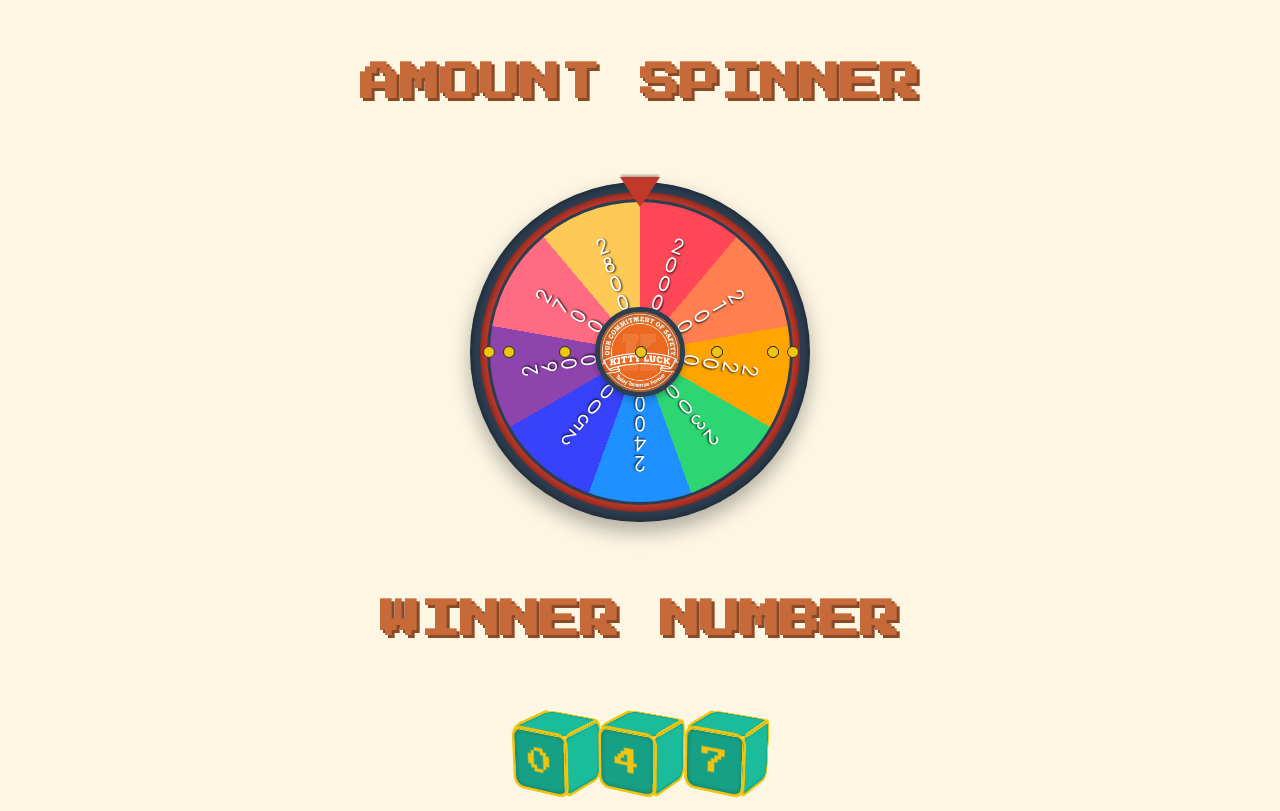
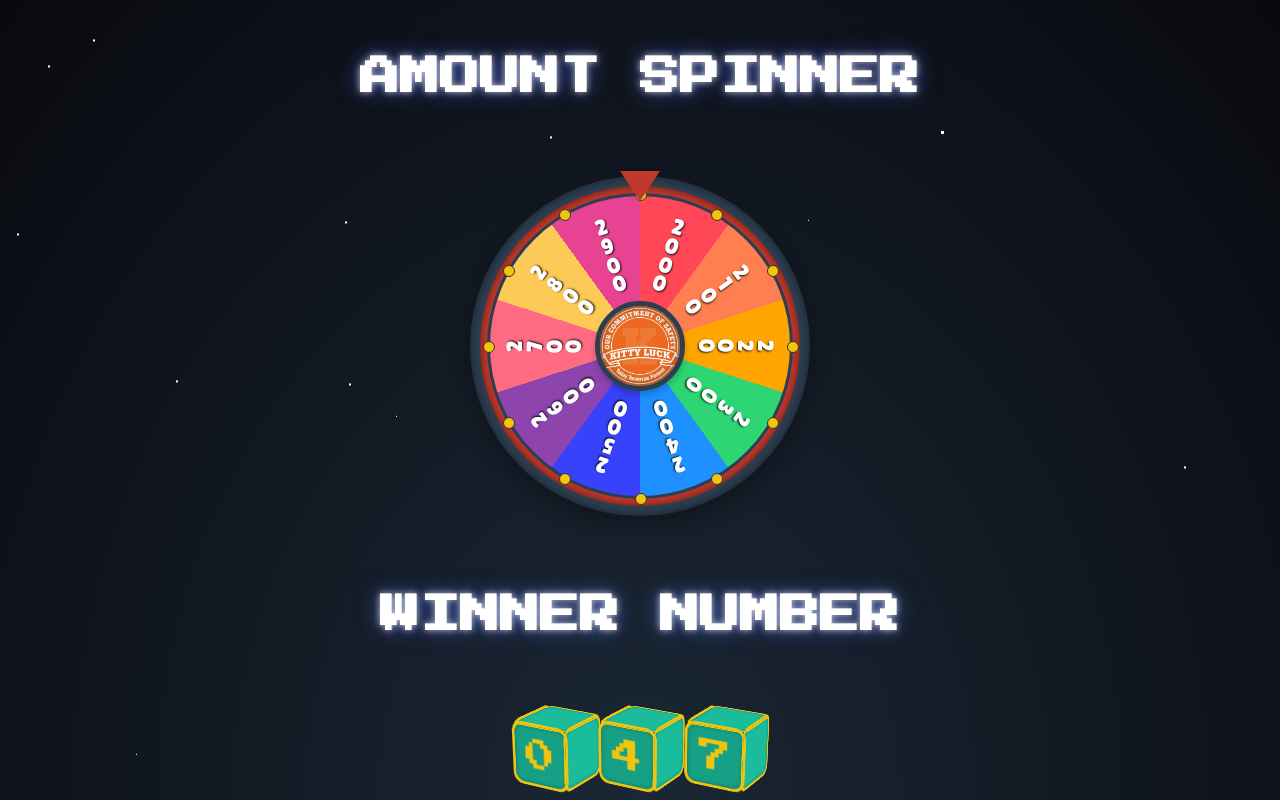
Before and after one commit to Pushpak003/Spinner, a React (Vite) app: page / in a window 1280 px wide. Built offline with nearby package versions, Linux system fonts and the light colour scheme.

Commit message:
changed ui to make it look better

```diff
--- a/src/App.css
+++ b/src/App.css
@@ -1,20 +1,15 @@
-/* CHANGE: 'Comfortaa' font import kiya spinner numbers ke liye aur 'Press Start 2P' main font ke liye rakha */
+@import url('https://fonts.googleapis.com/css2?family=Lilita+One&display=swap');
 @import url('https://fonts.googleapis.com/css2?family=Comfortaa:wght@500&display=swap');
 @import url('https://fonts.googleapis.com/css2?family=Press+Start+2P&display=swap');
 
-/* Basic Setup and Background */
+
+/* --- NAYI SPACE THEME with GRADIENT & MORE STARS --- */
 body {
-    background-color: #fdf6e3;
-    /* CHANGE: Main font ko wapas original 'Press Start 2P' kar diya */
-    font-family: 'Press Start 2P', cursive;
-    display: flex;
-    justify-content: center;
-    align-items: center;
-    min-height: 100vh;
-    margin: 0;
-    padding: 2rem;
-    box-sizing: border-box;
-    color: #c76a3a;
+    /* Naya Gradient Background: dark blue se black */
+    background: radial-gradient(ellipse at bottom, #1B2735 0%, #090A0F 100%);
+    color: #c9d1d9;
+    height: 100vh; /* Gradient ke liye height zaroori hai */
+    overflow: hidden; /* Taaki stars screen se bahar na jaayein */
 }
 
 #root {
@@ -22,9 +17,64 @@ body {
     max-width: 600px;
     display: flex;
     justify-content: center;
+    /* Yeh zaroori hai taaki content stars ke upar dikhe */
+    position: relative;
+    z-index: 2;
 }
 
-/* Main App Container */
+
+/* --- STARFIELD ANIMATION (3 Layers) --- */
+/* Layer 1: Chhote, tez stars */
+body::before {
+    content: '';
+    position: absolute;
+    top: 0;
+    left: 0;
+    width: 1px;
+    height: 1px;
+    background: white;
+    /* Stars ki sankhya badha di hai */
+    box-shadow: 369px 1318px #FFF, 1331px 1944px #FFF, 839px 1383px #FFF, 128px 1056px #FFF, 1308px 599px #FFF, 808px 439px #FFF, 59px 1581px #FFF, 1428px 1017px #FFF, 1515px 125px #FFF, 1279px 163px #FFF, 1530px 487px #FFF, 342px 1380px #FFF, 1876px 1477px #FFF, 136px 973px #FFF, 1864px 1726px #FFF, 1757px 1136px #FFF, 1833px 1481px #FFF, 1514px 1435px #FFF, 127px 1297px #FFF, 1083px 1865px #FFF, 396px 635px #FFF, 1554px 336px #FFF, 1819px 113px #FFF, 1494px 1157px #FFF, 1334px 1563px #FFF, 518px 108px #FFF, 1422px 174px #FFF, 1140px 143px #FFF, 1394px 316px #FFF;
+    animation: animateStars 50s linear infinite;
+}
+
+/* Layer 2: Medium, dheere stars */
+body::after {
+    content: '';
+    position: absolute;
+    top: 0;
+    left: 0;
+    width: 2px;
+    height: 2px;
+    background: white;
+    /* Stars ki sankhya badha di hai */
+    box-shadow: 176px 490px #FFF, 153px 12px #FFF, 595px 338px #FFF, 542px 534px #FFF, 48px 175px #FFF, 345px 331px #FFF, 550px 246px #FFF, 482px 421px #FFF, 349px 493px #FFF, 17px 343px #FFF, 962px 1868px #FFF, 1303px 1720px #FFF, 1175px 1146px #FFF, 1184px 576px #FFF, 93px 149px #FFF, 1382px 1222px #FFF, 762px 919px #FFF, 1131px 1916px #FFF;
+    animation: animateStars 100s linear infinite;
+}
+
+/* Layer 3: Bade, sabse dheere stars */
+#root::before {
+    content: '';
+    position: absolute;
+    width: 3px;
+    height: 3px;
+    background: white;
+    box-shadow: 697px 1430px #FFF, 1746px 1788px #FFF, 1902px 1734px #FFF, 1070px 1618px #FFF, 302px 178px #FFF, 1694px 1340px #FFF;
+    animation: animateStars 150s linear infinite;
+    z-index: -1; /* Taaki yeh content ke peeche rahe */
+}
+
+@keyframes animateStars {
+    from {
+        transform: translateY(0px);
+    }
+    to {
+        transform: translateY(-2000px);
+    }
+}
+/* --- STARFIELD END --- */
+
+
 .app-container {
     display: flex;
     flex-direction: column;
@@ -33,15 +83,16 @@ body {
     width: 100%;
 }
 
-/* Title Styling */
 .main-title {
     font-size: clamp(1.5rem, 5vw, 2.5rem);
-    text-shadow: 3px 3px 0px #8a4a27;
+    color: #fff;
+    text-shadow: 0 0 7px rgba(255,255,255,0.7), 0 0 21px rgba(82,113,255,0.6);
     text-align: center;
     line-height: 1.2;
 }
 
-/* Spinner Wheel Styling */
+/* Baaki saare styles waise hi rahenge */
+/* Spinner, Cubes, etc. */
 .spinner-container {
     position: relative;
     width: 340px;
@@ -54,7 +105,7 @@ body {
 .spinner-frame {
     width: 340px;
     height: 340px;
-    background: #2c3e50; /* Outer black strip */
+    background: #2c3e50;
     border-radius: 50%;
     position: absolute;
     display: flex;
@@ -66,7 +117,7 @@ body {
 .spinner-red-layer {
     width: 320px;
     height: 320px;
-    background: #c0392b; /* Inner red strip */
+    background: #c0392b;
     border-radius: 50%;
     position: absolute;
     display: flex;
@@ -77,7 +128,7 @@ body {
 
 .stud {
     position: absolute;
-    width: 10px; /* Chote dots */
+    width: 10px;
     height: 10px;
     background: #f1c40f;
     border-radius: 50%;
@@ -105,20 +156,20 @@ body {
     overflow: hidden;
     transition: transform 10s cubic-bezier(0.1, 0.9, 0.2, 1);
     background: conic-gradient(
-        #ff4757 0deg 40deg,
-        #ff7f50 40deg 80deg,
-        #ffa502 80deg 120deg,
-        #2ed573 120deg 160deg,
-        #1e90ff 160deg 200deg,
-        #3742fa 200deg 240deg,
-        #8e44ad 240deg 280deg,
-        #ff6b81 280deg 320deg,
-        #feca57 320deg 360deg
+        #ff4757 0deg 36deg,
+        #ff7f50 36deg 72deg,
+        #ffa502 72deg 108deg,
+        #2ed573 108deg 144deg,
+        #1e90ff 144deg 180deg,
+        #3742fa 180deg 216deg,
+        #8e44ad 216deg 252deg,
+        #ff6b81 252deg 288deg,
+        #feca57 288deg 324deg,
+        #e84393 324deg 360deg
     );
     border: 3px solid #2c3e50;
 }
 
-/* Values ko position karne ke liye container */
 .value-container {
     width: 100%;
     height: 100%;
@@ -126,31 +177,26 @@ body {
     top: 0;
     left: 0;
 }
-
-/* CHANGE: Spinner ke text ke liye naya font aur size set kiya */
 .value-text {
     position: absolute;
     color: white;
-    font-family: 'Comfortaa', cursive; /* Naya curvy font apply kiya */
-    font-size: 20px; /* Font size thoda badhaya for better readability */
-    font-weight: 500;
-    text-shadow: 1px 1px 2px rgba(0, 0, 0, 0.8); /* Shadow ko thoda subtle kiya */
+    font-family: 'Lilita One', cursive;
+    font-size: 22px;
+    font-weight: 400;
+    text-shadow: 1px 1px 2px rgba(0, 0, 0, 0.8);
+    letter-spacing: 1px;
 }
 
-/* Span ke andar ke characters ko vertical stack karne ke liye */
 .value-text span {
     display: flex;
     flex-direction: column;
     align-items: center;
-    line-height: 1; /* CHANGE: Line height adjust ki naye font ke liye */
+    line-height: 0.9;
 }
-
 .center-spin-button {
     position: absolute;
     width: 80px;
     height: 80px;
-    /* CHANGE: Path ko naye 'assets' folder ke hisaab se update kiya */
-
     background-size: cover;
     background-position: center;
     border-radius: 50%;
@@ -160,11 +206,11 @@ body {
     box-shadow: inset 0 0 10px rgba(0,0,0,0.4), 0 4px 6px rgba(0,0,0,0.2);
     transition: transform 0.1s ease;
 }
+
 .center-spin-button:active {
     transform: scale(0.95);
 }
 
-/* Winner Number Blocks Styling */
 .winner-blocks-container {
     display: flex;
     flex-wrap: wrap;
@@ -192,7 +238,7 @@ body {
     display: flex;
     justify-content: center;
     align-items: center;
-    font-size: 1.8rem;
+    font-size: 2.2rem;
     color: #f1c40f;
     border: 3px solid #f1c40f;
     box-shadow: inset 0 0 5px rgba(0,0,0,0.3);
--- a/src/App.jsx
+++ b/src/App.jsx
@@ -3,9 +3,8 @@ import './App.css';
 import logo from './assets/logo.jpeg';
 
 // Data lists
-const DIGITS_FOR_FIRST_CUBE = ['0', '1', '2']; // Pehle cube ke liye
-const ALL_DIGITS = ['0', '1', '2', '3', '4', '5', '6', '7', '8', '9']; // Baaki cubes ke liye
-const SPINNER_AMOUNTS = [2000, 2100, 2200, 2300, 2400, 2500, 2600, 2700, 2800];
+const DIGITS = ['0', '1', '2', '3', '4', '5', '6', '7', '8', '9'];
+const SPINNER_AMOUNTS = [2000, 2100, 2200, 2300, 2400, 2500, 2600, 2700, 2800, 2900];
 const FINAL_SLOT_RESULT = ['0', '4', '7'];
 
 function App() {
@@ -35,29 +34,31 @@ function App() {
     const spin = () => {
         if (isSpinning) return;
 
-        // --- YAHAN CHANGE HUA HAI ---
+        // --- CHANGE START ---
+        // Yahan logic update kiya hai
         FINAL_SLOT_RESULT.forEach((_, index) => {
             intervalIds.current[index] = setInterval(() => {
-                // Check karenge ki kaunsa cube hai
+                let randomDigit;
+
+                // Agar pehla cube hai (index === 0), to sirf 0, 1, 2 use karo
                 if (index === 0) {
-                    // Agar pehla cube hai, to sirf 0, 1, 2 me se random number aayega
-                    const randomIndex = Math.floor(Math.random() * DIGITS_FOR_FIRST_CUBE.length);
-                    setDisplayNumbers(prev => {
-                        const newNumbers = [...prev];
-                        newNumbers[index] = DIGITS_FOR_FIRST_CUBE[randomIndex];
-                        return newNumbers;
-                    });
+                    const firstCubeDigits = ['0', '1', '2'];
+                    const randomIndex = Math.floor(Math.random() * firstCubeDigits.length);
+                    randomDigit = firstCubeDigits[randomIndex];
                 } else {
-                    // Agar doosra ya teesra cube hai, to saare digits me se random number aayega
-                    const randomIndex = Math.floor(Math.random() * ALL_DIGITS.length);
-                    setDisplayNumbers(prev => {
-                        const newNumbers = [...prev];
-                        newNumbers[index] = ALL_DIGITS[randomIndex];
-                        return newNumbers;
-                    });
+                    // Baaki cubes ke liye sabhi digits (0-9) use karo
+                    const randomIndex = Math.floor(Math.random() * DIGITS.length);
+                    randomDigit = DIGITS[randomIndex];
                 }
+
+                setDisplayNumbers(prev => {
+                    const newNumbers = [...prev];
+                    newNumbers[index] = randomDigit;
+                    return newNumbers;
+                });
             }, 100);
         });
+        // --- CHANGE END ---
 
         setIsSpinning(true);
         const targetAmount = 2100;
@@ -80,7 +81,7 @@ function App() {
         return Array.from({ length: numStuds }).map((_, index) => {
             const angle = (index / numStuds) * 2 * Math.PI;
             const x = layerCenter + studRadius * Math.cos(angle);
-            const y = layerCenter + studRadius * `Math.sin(angle)`;
+            const y = layerCenter + studRadius * Math.sin(angle);
             return <div key={index} className="stud" style={{ top: `${y - 5}px`, left: `${x - 5}px` }} />;
         });
     }, []);
@@ -88,7 +89,7 @@ function App() {
     const values = useMemo(() => {
         const numValues = SPINNER_AMOUNTS.length;
         const wheelCenter = 150;
-        const textRadius = 80;
+        const textRadius = 95; // Yeh value humne pehle change ki thi
         return SPINNER_AMOUNTS.map((amount, index) => {
             const segmentAngle = 360 / numValues;
             const startAngle = index * segmentAngle;
```
